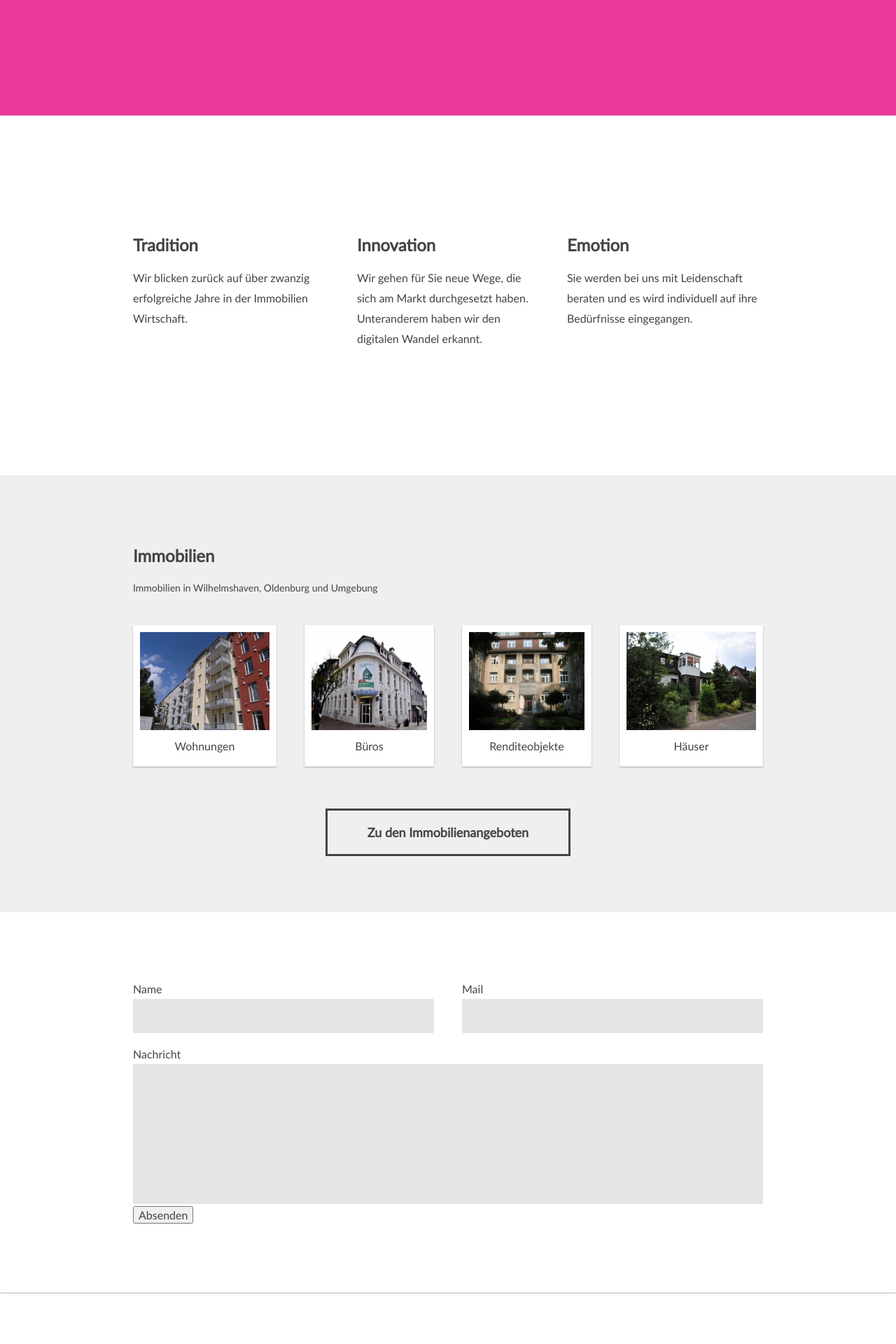
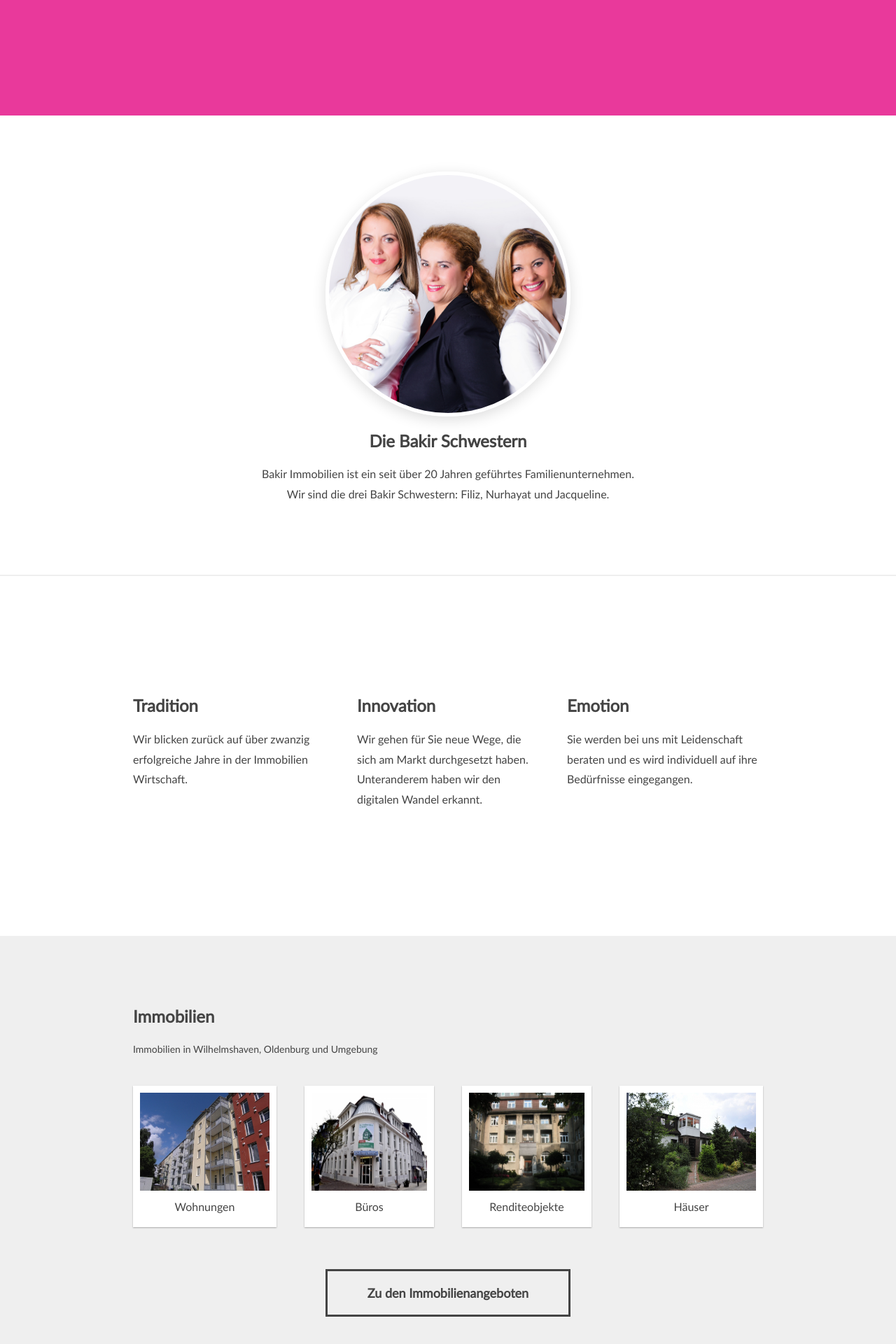
Before and after one commit to bakirnetwork/bakirimmobilien_de, a Jekyll site: the page built from index.html, in a window 1280 px wide. Shown: the part 571-2491 px from the top of the page at 70% size. Built offline with Jekyll 4.4.1, drawn with Linux system fonts in a browser that asks for light colours; nearby versions of some CDN libraries.

Commit message:
Info Sektion mit Bakir Schwestern auf Startseite hinzugefügt

```diff
--- a/assets/css/_modules.sass
+++ b/assets/css/_modules.sass
@@ -4,6 +4,23 @@
 	background: $accent
 	margin: 0
 	padding: 200px 0
+
+.intro
+	padding: 80px 0 100px
+	text-align: center
+	border-bottom: 2px solid $white2
+
+.intro__bakir-schwestern
+	display: block
+	width: 350px
+	margin: 0 auto
+	border: 5px solid white
+	border-radius: 50%
+	box-shadow: 0 5px 20px #ddd
+
+.intro__blurb
+	width: 550px
+	margin: 0 auto
 
 .info-section
 	padding: 150px 0
--- a/index.html
+++ b/index.html
@@ -13,6 +13,14 @@
 	</div>
 </div>
 
+<div class="intro">
+	<div class="container">
+		<img class="intro__bakir-schwestern" src="/assets/img/bakir-schwestern@2x.jpg" alt="Die Bakir Schwestern">
+		<h2>Die Bakir Schwestern</h2>
+		<p class="intro__blurb">Bakir Immobilien ist ein seit über 20 Jahren geführtes Familienunternehmen. Wir sind die drei Bakir Schwestern: Filiz, Nurhayat und Jacqueline.</p>
+	</div>
+</div>
+
 {% include info.html %}
 {% include immobilien-section.html %}
 {% include contact.html %}
```
Also changed, not shown: assets/img/bakir-schwestern.jpg (added), assets/img/bakir-schwestern@2x.jpg (added).
